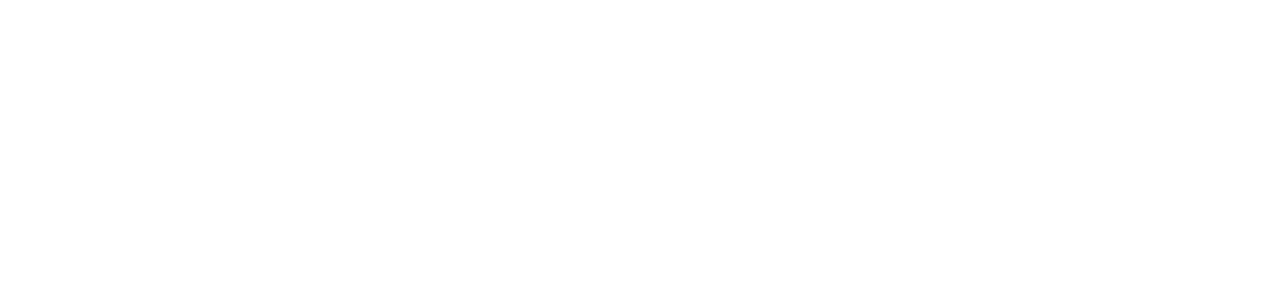
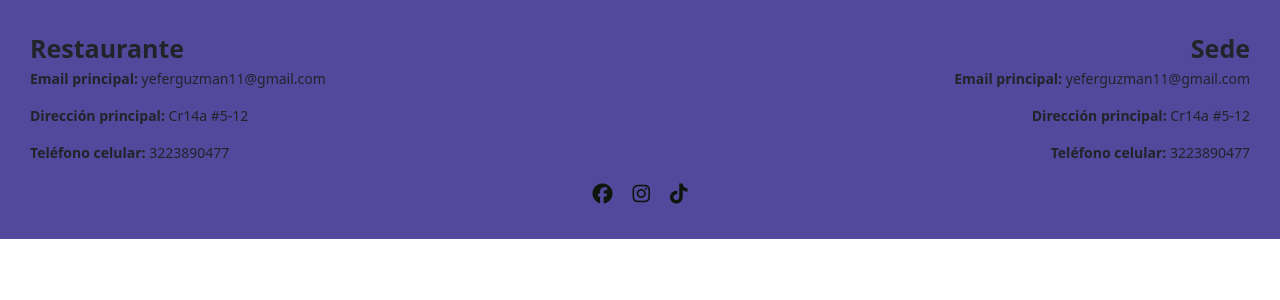
Before and after one commit to Carolina0208/angular-practica, an Angular app: page /Home in a window 1280 px wide. Before the commit this address led to /. Shown: the top 300 px of the page. Built offline with nearby package versions, Linux system fonts and the light colour scheme.

Commit message:
le agrege una ruta, le meti el boostrap y añadi un footer

```diff
--- a/src/app/app-routing.module.ts
+++ b/src/app/app-routing.module.ts
@@ -1,7 +1,11 @@
 import { NgModule } from '@angular/core';
 import { RouterModule, Routes } from '@angular/router';
+import { HomeComponent } from './home/home.component';
 
-const routes: Routes = [];
+const routes: Routes = [
+  { path: '', redirectTo: 'Home', pathMatch: 'full' },
+  { path: 'Home', component: HomeComponent },
+];
 
 @NgModule({
   imports: [RouterModule.forRoot(routes)],
--- a/src/app/home/home.component.css
+++ b/src/app/home/home.component.css
@@ -0,0 +1,53 @@
+footer {
+    background-color: #52489C;
+    padding: 30px;
+    font-size: 14px;
+  }
+
+  .columna1 {
+    width: 50%;
+    float: left;
+    text-align: left;
+
+  }
+
+  .columna2 {
+    width: 50%;
+    float: right;
+    text-align: right;
+
+  }
+
+  .redes-sociales {
+    text-align: center;
+    margin-top: 20px;
+  }
+
+  .redes-sociales a {
+    display: inline-block;
+    margin: 0 10px;
+    font-size: 20px;
+    text-decoration: none;
+    color: #0D160B;
+  }
+
+  .tit-pie {
+    font-size: 25px;
+    font-weight: bold;
+  }
+
+  /* Estilos responsive */
+  @media (max-width: 767px) {
+    footer {
+      display: block;
+    }
+
+    .columna1,
+    .columna2 {
+      width: 100%;
+    }
+
+    .redes-sociales {
+      margin-top: 0;
+    }
+  }
--- a/src/app/home/home.component.html
+++ b/src/app/home/home.component.html
@@ -1 +1,28 @@
-<p>home works!</p>
+
+
+<footer>
+    <div class="info-restaurante">
+        <div class="columna1">
+        <span class="tit-pie">Restaurante</span>
+        <p><strong>Email principal:</strong> yeferguzman11@gmail.com</p>
+        <p><strong>Dirección principal:</strong> Cr14a #5-12</p>
+        <p><strong>Teléfono celular:</strong> 3223890477</p>
+        </div>
+    </div>
+
+
+    <div class="info-sede">
+        <div class="columna2">
+        <span class="tit-pie">Sede</span>
+        <p><strong>Email principal:</strong> yeferguzman11@gmail.com</p>
+        <p><strong>Dirección principal:</strong> Cr14a #5-12</p>
+        <p><strong>Teléfono celular:</strong> 3223890477</p>
+        </div>
+    </div>
+
+    <div class="redes-sociales">
+        <a href="https://github.com/Carolina0208/angular-practica"><i class="fab fa-facebook"></i></a>
+        <a href="https://github.com/Carolina0208/angular-practica"><i class="fab fa-instagram"></i></a>
+        <a href="https://github.com/Carolina0208/angular-practica"><i class="fab fa-tiktok"></i></a>
+    </div>
+</footer>
--- a/src/index.html
+++ b/src/index.html
@@ -1,13 +1,25 @@
 <!doctype html>
 <html lang="en">
+
 <head>
   <meta charset="utf-8">
-  <title>AngularPractica</title>
+  <title>Restaurant</title>
   <base href="/">
   <meta name="viewport" content="width=device-width, initial-scale=1">
   <link rel="icon" type="image/x-icon" href="favicon.ico">
+  <link rel="preconnect" href="https://fonts.gstatic.com">
+  <link href="https://fonts.googleapis.com/css2?family=Roboto:wght@300;400;500&display=swap" rel="stylesheet">
+  <link href="https://fonts.googleapis.com/icon?family=Material+Icons" rel="stylesheet">
+  <link href="https://cdn.jsdelivr.net/npm/bootstrap@5.0.2/dist/css/bootstrap.min.css" rel="stylesheet"
+    integrity="sha384-EVSTQN3/azprG1Anm3QDgpJLIm9Nao0Yz1ztcQTwFspd3yD65VohhpuuCOmLASjC" crossorigin="anonymous">
+  <script src="https://kit.fontawesome.com/b7926f3752.js" crossorigin="anonymous"></script>
 </head>
-<body>
+
+<body class="mat-typography">
+  <script src="https://cdn.jsdelivr.net/npm/bootstrap@5.0.2/dist/js/bootstrap.bundle.min.js"
+    integrity="sha384-MrcW6ZMFYlzcLA8Nl+NtUVF0sA7MsXsP1UyJoMp4YLEuNSfAP+JcXn/tWtIaxVXM"
+    crossorigin="anonymous"></script>
   <app-root></app-root>
 </body>
+
 </html>
```
